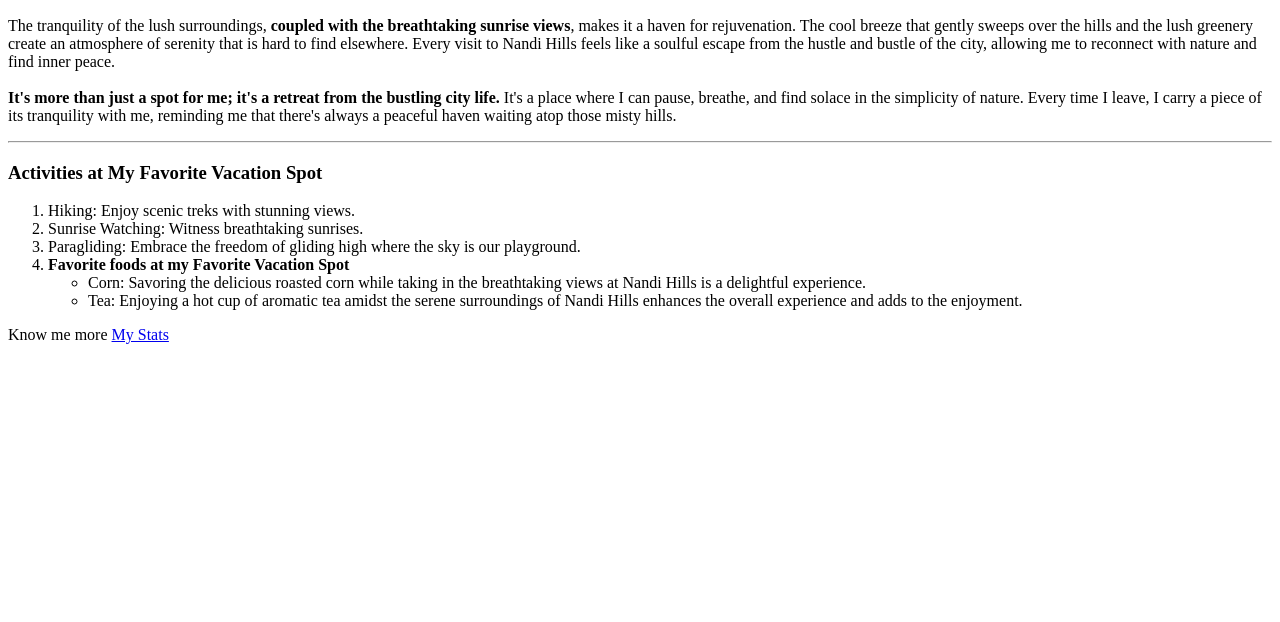
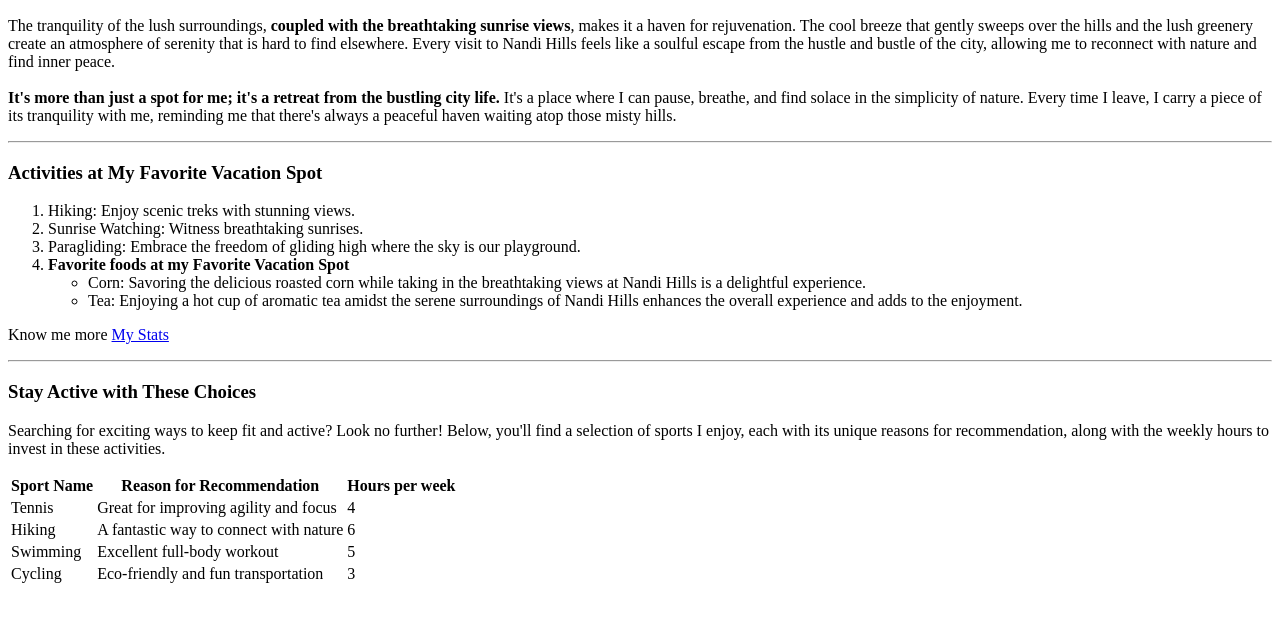
Before and after one commit to 44-563-WebApps-F23/44563-webapps-f23-assignment3-Shabna610, a plain HTML site: page index.html in a window 1280 px wide. Shown: the part 110-732 px from the top of the page. Drawn offline with Linux system fonts and the light colour scheme.

Commit message:
Update index.html

```diff
--- a/index.html
+++ b/index.html
@@ -32,5 +32,41 @@
             </ul>
         </ol>
     <p>Know me more <a href="mystats.html">My Stats</a></p>
+
+    <hr>
+        <h3>Stay Active with These Choices</h3>
+        <p>Searching for exciting ways to keep fit and active? Look no further! Below,
+            you'll find a selection of sports I enjoy, each with its unique reasons for
+            recommendation, along with the weekly hours to invest in these activities.
+        </p>
+        <table>
+            <tr>
+                <th>Sport Name</th>
+                <th>Reason for Recommendation          </th>
+                <th>Hours per week</th>
+            </tr>
+            <tr>
+                <td>Tennis</td>
+                <td>Great for improving agility and focus</td>
+                <td>4</td>
+            </tr>
+            <tr>
+                <td>Hiking</td>
+                <td>A fantastic way to connect with nature</td>
+                <td>6</td>
+            </tr>
+            <tr>
+                <td>Swimming</td>
+                <td>Excellent full-body workout</td>
+                <td>5</td>
+            </tr>
+            <tr>
+                <td>Cycling</td>
+                <td>Eco-friendly and fun transportation</td>
+                <td>3</td>
+            </tr>
+        </table>
+
+
     </body>
 </html>
```
